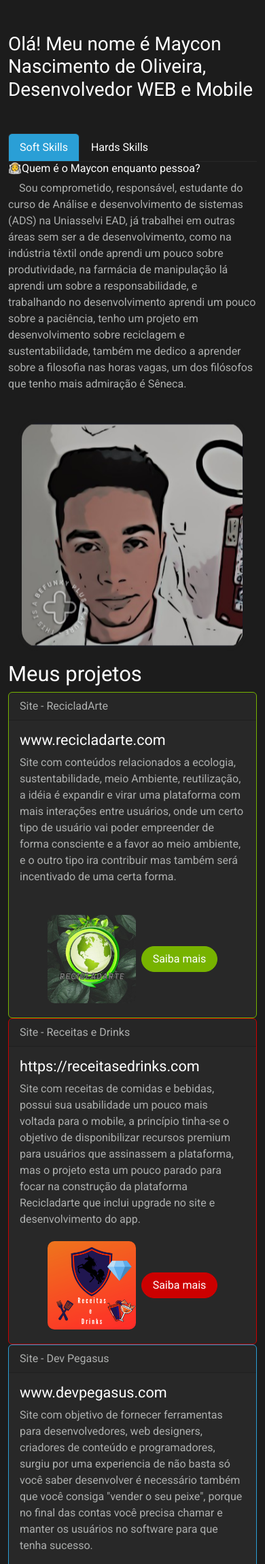
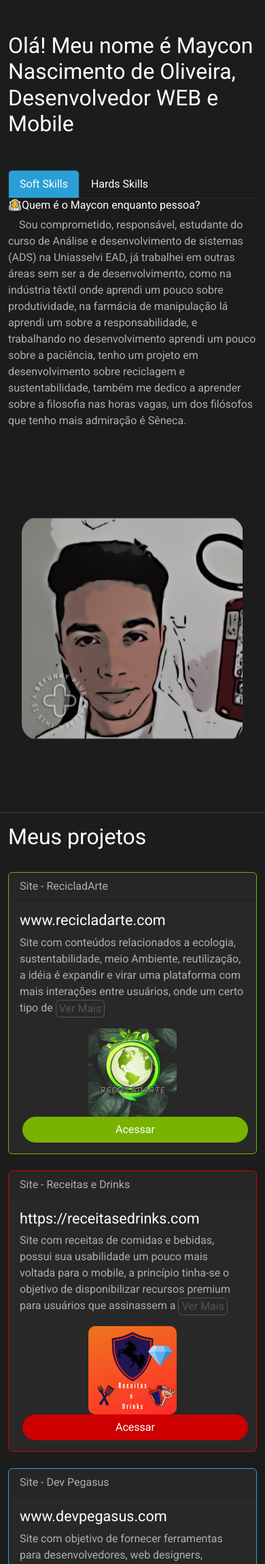
Before and after one commit to Maycon-crz/maycon-crz.github.io, a PHP site: page / in a window 390 px wide. Shown: the part 56-2357 px from the top of the page at 68% size. Run offline with PHP 8.4, Linux system fonts and the light colour scheme.

Commit message:
Melhorado a responsividade e add dinamica as descricoes

```diff
--- a/assets/css/style.css
+++ b/assets/css/style.css
@@ -1,6 +1,10 @@
 body{
     background-color: #1C1C1C !important;
     color:white;
+}
+
+h1, h2{
+    font-size: clamp(2em, 1em + 1vw, 1.5em) !important;
 }
 
 #animacaoFotoPerfil {
@@ -39,6 +43,10 @@
     min-height: 220px;
 }
 
+.card h4{
+    font-size: clamp(1em, 1em + 1vw, 1.5em);
+}
+
 .projectImages{
     width: 100%;
     max-width: 130px;
@@ -53,19 +61,31 @@
     */
 }
 
+.cardsDisplayNone{
+    display: none;
+}
 
-
-@media only screen and (max-width: 765px) {
+@media only screen and (max-width: 1201px) {
+    .card{
+        min-height: 686px !important;
+    }
     .card p{
-        min-height: 500px !important;
-    }
-    #animacaoFotoPerfil{
-        height: 45vh;
+        /* background-color: red; */
+        min-height: 360px !important;
     }
 }
 
-@media only screen and (max-width: 1201px) {
+@media only screen and (max-width: 765px) {
+    .card{
+        min-height: 0 !important;
+    }
     .card p{
-        min-height: 220px !important;
+        min-height: 0 !important;
+    }
+    #animacaoFotoPerfil{
+        height: 65vh;
+    }
+    .card a{
+        width: 100% !important;
     }
 }
--- a/assets/js/engine.js
+++ b/assets/js/engine.js
@@ -1,4 +1,4 @@
-$(".maisInformacoes").click(()=>{
+$(".maisInformacoes").click(function (){
     const linha = $(this).val();
     $("#"+linha).toggle();
-})
+});
--- a/index.html
+++ b/index.html
@@ -13,6 +13,8 @@
         integrity="sha384-rbsA2VBKQhggwzxH7pPCaAqO46MgnOM80zW1RWuH61DGLwZJEdK2Kadq2F9CUG65" crossorigin="anonymous">
     <link href="assets/css/style.css" rel="stylesheet">
     <link href="assets/css/bootstrap.min.css" rel="stylesheet" />
+    <!-- jquery -->
+    <script src="https://code.jquery.com/jquery-3.6.0.js" integrity="sha256-H+K7U5CnXl1h5ywQfKtSj8PCmoN9aaq30gDh27Xc0jk=" crossorigin="anonymous"></script>
 </head>
 
 <body>
@@ -92,7 +94,7 @@
                                             em
                                             arquitetura MVC, e procuro seguir o mantra do
                                             Baixo Acoplamento e Alta Coesão. Para o desenvolvimento mobile tenho domínio
-                                            em Dart/<a href="https://flutter.dev/">Flutter</a>, com uma experiência
+                                            em Dart/<a target="_blank" href="https://flutter.dev/">Flutter</a>, com uma experiência
                                             recente de 10 meses no
                                             Flutter, onde consegui me aprimorar no desenvolvimento em equipe, GIT e
                                             documentação,
@@ -148,88 +150,72 @@
             </article>
         </section>
         <section class="row" id="meusProjetos">
-            <article class="col">
+            <hr />
+            <article class="col-12">
                 <h2>Meus projetos</h2>
             </article>
         </section>
         <section class="row">
-            <article class="col">
+            <article class="col-md-4 col-sm-12 mt-4">
                 <div class="card border-success">
                     <div class="card-header">Site - RecicladArte</div>
                     <div class="card-body text-dark">
                         <h5 class="card-title">www.recicladarte.com</h5>
-                        <p class="card-text">Site com conteúdos relacionados a ecologia, sustentabilidade, meio
-                            Ambiente, reutilização, a idéia é expandir e virar uma plataforma com mais interações entre
-                            usuários, onde um certo tipo de usuário vai poder empreender de forma consciente e a favor
-                            ao meio ambiente, e o outro tipo ira contribuir mas também será incentivado de uma certa
-                            forma.</p>
+                        <p class="card-text">Site com conteúdos relacionados a ecologia, sustentabilidade, meio Ambiente, reutilização, a idéia é expandir e virar uma plataforma com mais interações entre usuários, onde um certo tipo de <span class="cardsDisplayNone" id="continuacaoTextoSiteRecicladarte">usuário vai poder empreender de forma consciente e a favor ao meio ambiente, e o outro tipo ira  contribuir mas também será incentivado de uma certa forma.</span><button type="button" class="maisInformacoes py-0 px-1 btn btn-outline-secondary" value="continuacaoTextoSiteRecicladarte">Ver Mais</button></p>
                         <div class="text-center">
                             <img src="assets/img/logo_recicladarte.jpg" class="projectImages" />
-                            <a href="#" class="btn btn-success rounded-pill ms-1">Saiba mais</a>
+                            <a target="_blank" href="https://www.recicladarte.com/" class="btn btn-success rounded-pill ms-1">Acessar</a>
                         </div>
                     </div>
                 </div>
             </article>
-            <article class="col">
+            <article class="col-md-4 col-sm-12 mt-4">
                 <div class="card border-danger">
                     <div class="card-header">Site - Receitas e Drinks</div>
                     <div class="card-body">
                         <h5 class="card-title">https://receitasedrinks.com</h5>
-                        <p class="card-text">Site com receitas de comidas e bebidas, possui sua usabilidade um pouco
-                            mais voltada para o mobile, a princípio tinha-se o objetivo de disponibilizar recursos
-                            premium para usuários que assinassem a plataforma, mas o projeto esta um pouco parado para
-                            focar na construção da plataforma Recicladarte que inclui upgrade no site e desenvolvimento
-                            do app.</p>
+                        <p class="card-text">Site com receitas de comidas e bebidas, possui sua usabilidade um pouco mais voltada para o mobile, a princípio tinha-se o objetivo de disponibilizar recursos premium para usuários que assinassem a <span class="cardsDisplayNone" id="continuacaoTextoReceitasEdrinks">plataforma, mas o projeto esta um pouco parado para focar na construção da plataforma Recicladarte que inclui upgrade no site e desenvolvimento do app.</span><button type="button" class="maisInformacoes py-0 px-1 btn btn-outline-secondary" value="continuacaoTextoReceitasEdrinks">Ver Mais</button></p>
                         <div class="text-center">
                             <img src="assets/img/logo_receitas_e_drinks.png" class="projectImages" />
-                            <a href="#" class="btn btn-danger rounded-pill ms-1">Saiba mais</a>
+                            <a target="_blank" href="https://receitasedrinks.com" class="btn btn-danger rounded-pill ms-1">Acessar</a>
                         </div>
                     </div>
                 </div>
             </article>
-            <article class="col">
+            <article class="col-md-4 col-sm-12 mt-4">
                 <div class="card border-primary">
                     <div class="card-header">Site - Dev Pegasus</div>
                     <div class="card-body">
                         <h5 class="card-title">www.devpegasus.com</h5>
-                        <p class="card-text">Site com objetivo de fornecer ferramentas para desenvolvedores, web
-                            designers, criadores de conteúdo e programadores, surgiu por uma experiencia de não basta só
-                            você saber desenvolver é necessário também que você consiga "vender o seu peixe", porque no
-                            final das contas você precisa chamar e manter os usuários no software para que tenha
-                            sucesso.</p>
+                        <p class="card-text">Site com objetivo de fornecer ferramentas para desenvolvedores, web designers, criadores de conteúdo e programadores, surgiu por uma experiencia de não basta só você saber desenvolver é necessário também <span class="cardsDisplayNone" id="continuacaoTextoDevPegasus">que você consiga "vender o seu peixe", porque no final das contas você precisa chamar e manter os usuários no software para que tenha sucesso.</span><button type="button" class="maisInformacoes py-0 px-1 btn btn-outline-secondary" value="continuacaoTextoDevPegasus">Ver Mais</button></p>
                         <div class="text-center">
                             <img src="assets/img/dev_pegasus.png" class="projectImages" />
-                            <a href="#" class="btn btn-primary rounded-pill ms-1">Saiba mais</a>
+                            <a target="_blank" href="https://www.devpegasus.com" class="btn btn-primary rounded-pill ms-1">Acessar</a>
                         </div>
                     </div>
                 </div>
             </article>
         </section>
         <section class="row">
-            <article class="col mt-4">
+            <article class="col-md-4 col-sm-12 mt-4">
                 <div class="card border-success mb-3">
                     <div class="card-header">Aplicativo - RecicladArte (Em construção)</div>
                     <div class="card-body">
                         <h4 class="card-title">App RecicladArte</h4>
-                        <p class="card-text">Aplicativo com o objetivo de facilitar o acesso a plataforma recicladarte,
-                            totalmente integrado com o site utilizando API PHP, consumida no Flutter por este aplicativo
-                            é construído nesta tecnologia.</p>
+                        <p class="card-text">Aplicativo com o objetivo de facilitar o acesso a plataforma recicladarte, totalmente integrado com o site utilizando API PHP, consumida no Flutter por este aplicativo é construído nesta tecnologia.</p>
                     </div>
                 </div>
             </article>
-            <article class="col mt-4">
+            <article class="col-md-4 col-sm-12 mt-4">
                 <div class="card border-danger mb-3">
                     <div class="card-header">Aplicativo - Receitas e Drinks (Em breve)</div>
                     <div class="card-body">
                         <h4 class="card-title">App Receitas e Drinks</h4>
-                        <p class="card-text">Após criar a API para retornar os dados do site receitas e drinks, o
-                            objetivo é criar um aplicativo Flutter para que o possa ter o acesso as receitas
-                            simplificado, podendo tamber ter uma melhor ergonomia, para que possa adotar o aplicativo
-                            como favorito.</p>
+                        <p class="card-text">Após criar a API para retornar os dados do site receitas e drinks, o objetivo é criar um aplicativo Flutter para que o possa ter o acesso as receitas simplificado, podendo tamber ter uma melhor ergonomia, <span class="cardsDisplayNone" id="continuacaoTextoAppReceitasEdrinks">para que possa adotar o aplicativo como favorito.</span><button type="button" class="maisInformacoes py-0 px-1 btn btn-outline-secondary" value="continuacaoTextoAppReceitasEdrinks">Ver Mais</button></p>
                     </div>
                 </div>
             </article>
-            <article class="col mt-4">
+            <article class="col-md-4 col-sm-12 mt-4">
                 <div class="card border-primary mb-3">
                     <div class="card-header">Aplicativo - Dev Pegasus (Em breve)</div>
                     <div class="card-body">
@@ -263,7 +249,7 @@
             </article>
         </section>
     </main>
-
+    <section class="container"><hr /></section>
     <footer class="container mt-3" id="contato">
         <section class="card">
             <div class="card-header">Desenvolvedor: Maycon Nascimento de Oliveira</div>
@@ -280,6 +266,7 @@
             </div>
         </section>
     </footer>
+    <script src="assets/js/engine.js"></script>
     <!-- JavaScript Bundle with Popper -->
     <script src="https://cdn.jsdelivr.net/npm/bootstrap@5.2.3/dist/js/bootstrap.bundle.min.js"
         integrity="sha384-kenU1KFdBIe4zVF0s0G1M5b4hcpxyD9F7jL+jjXkk+Q2h455rYXK/7HAuoJl+0I4"
```
